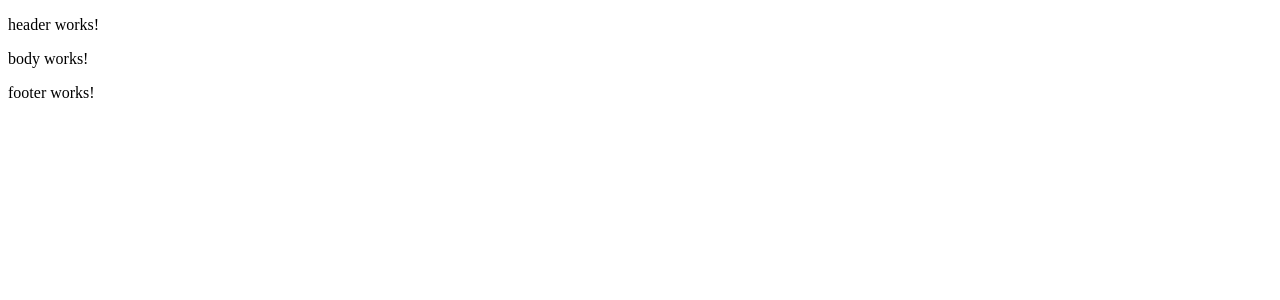
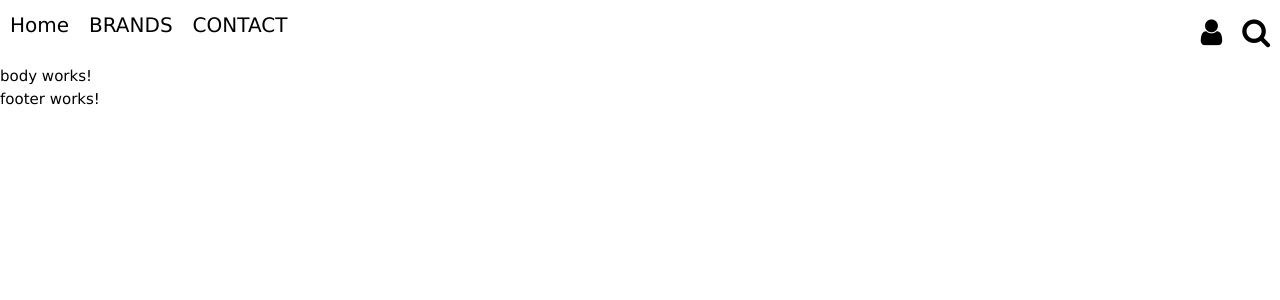
Before and after one commit to SepehrK99/ShoppingCode, an Angular app in the folder ShoppingCode/: page / in a window 1280 px wide. Shown: the top 300 px of the page. Built offline with nearby package versions, Linux system fonts and the light colour scheme.

Commit message:
loginSearch

```diff
--- a/ShoppingCode/src/app/header/header.component.css
+++ b/ShoppingCode/src/app/header/header.component.css
@@ -0,0 +1,27 @@
+.spacebetween {
+    display: flex;
+    flex-direction: row;
+    justify-content: space-between;
+    font-size: 20px;
+}
+
+.header1, .header2 {
+    display: flex;
+    flex-direction: row;
+    list-style: none;
+}
+
+li {
+    padding: 10px;
+}
+
+a{
+    text-decoration: none;
+}
+
+#search, #login {
+    color: #000;
+    position: relative;
+    display: block;
+    font-size: 30px;
+}
--- a/ShoppingCode/src/app/header/header.component.html
+++ b/ShoppingCode/src/app/header/header.component.html
@@ -1 +1,19 @@
-<p>header works!</p>
+<div id="header" class="spacebetween">
+	<ul class="header1">
+        <li><a href="">Home</a></li>
+        <li><a href="">BRANDS</a></li>
+        <li><a href="">CONTACT</a></li>
+    </ul>
+    <ul class="header2">
+        <li>
+            <a href="" id="login">
+                <i class="fa fa-user"></i>
+            </a>
+        </li>
+        <li>
+            <a href="" id="search">
+                <i class="fa fa-search"></i>
+            </a>
+        </li>
+    </ul>
+</div>
--- a/ShoppingCode/src/index.html
+++ b/ShoppingCode/src/index.html
@@ -6,6 +6,8 @@
   <base href="/">
   <meta name="viewport" content="width=device-width, initial-scale=1">
   <link rel="icon" type="image/x-icon" href="favicon.ico">
+  <link rel="stylesheet" href="https://www.w3schools.com/w3css/4/w3.css">
+  <link rel="stylesheet" href="https://cdnjs.cloudflare.com/ajax/libs/font-awesome/4.7.0/css/font-awesome.min.css">
 </head>
 <body>
 
--- a/ShoppingCode/src/styles.css
+++ b/ShoppingCode/src/styles.css
@@ -1 +1,5 @@
-/* You can add global styles to this file, and also import other style files */
+* {
+	margin: 0px;
+	padding: 0px;
+    box-sizing: border-box;
+}
```
